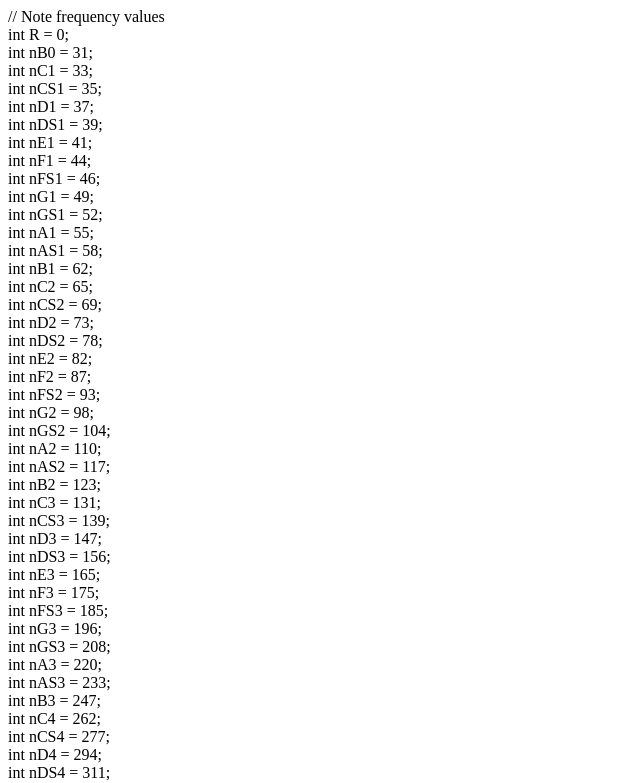
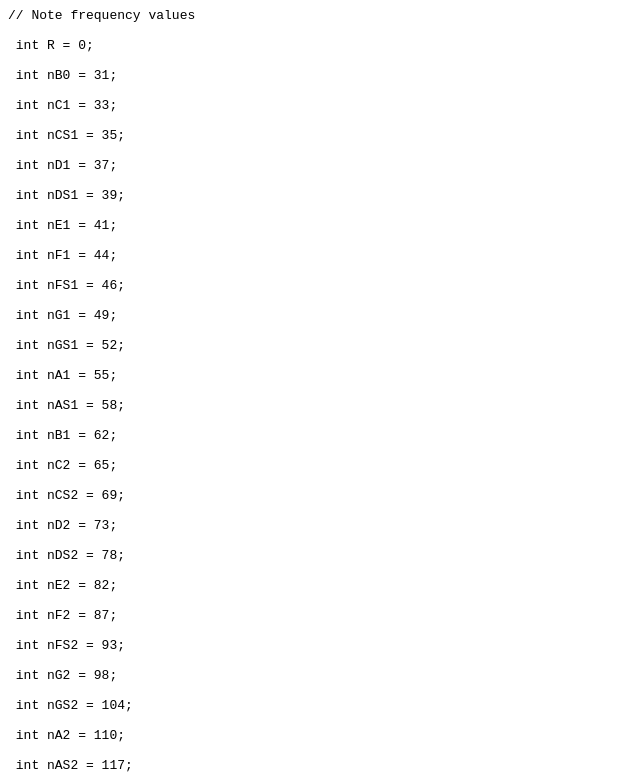
Before and after one commit to jasonlieu/jasonlieu.github.io, a plain HTML site: page index.html in a window 1280 px wide. Shown: the top 783 px of the page, without its empty margins (0-640 px from the left). Drawn offline with Linux system fonts and the light colour scheme.

Commit message:
formatting

```diff
--- a/index.html
+++ b/index.html
@@ -1,3 +1,4 @@
+<pre>
 // Note frequency values
 <br> int R = 0;
 <br> int nB0 = 31;
@@ -90,27 +91,23 @@
 <br> int nD8 = 4699;
 <br> int nDS8 = 4978;
 
-<br> //note values
+<br> //Note length values
 <br> int W = 1;  //whole
 <br> int H = 2;  //half
 <br> int Q = 4;  //quarter
 <br> int E = 8;  //eighth
 
-<br> int tempo = 250;  //speed
-<br> int pause = 250;  //pause between notes
-<br>
-<br>
+
 <br> //EDIT HERE
 <br> int notes[] = {nF5, R, nA5, nC6, R, nA5, R, nF5, nD5, nD5, nD5};
 <br> int beat[] =  {Q, Q, Q, Q, Q, Q, Q, Q, E, E, E};
-<br>
-<br>
-<br> int outPin = 3;
 
 
+<br> int tempo = 250;  //speed
+<br> int pause = 250;  //pause between notes
+<br> int outPin = 3;
 <br> void setup() {
 <br> }
-
 <br> void loop() {
 <br>   for(int i = 0; i < sizeof(notes)/sizeof(notes[0]); i++){
 <br>    if(notes[i] != 0){
@@ -125,3 +122,4 @@
 <br>   tone(outPin, note);
 <br>   delay(tempo/duration);
 <br> }
+</pre>
```
